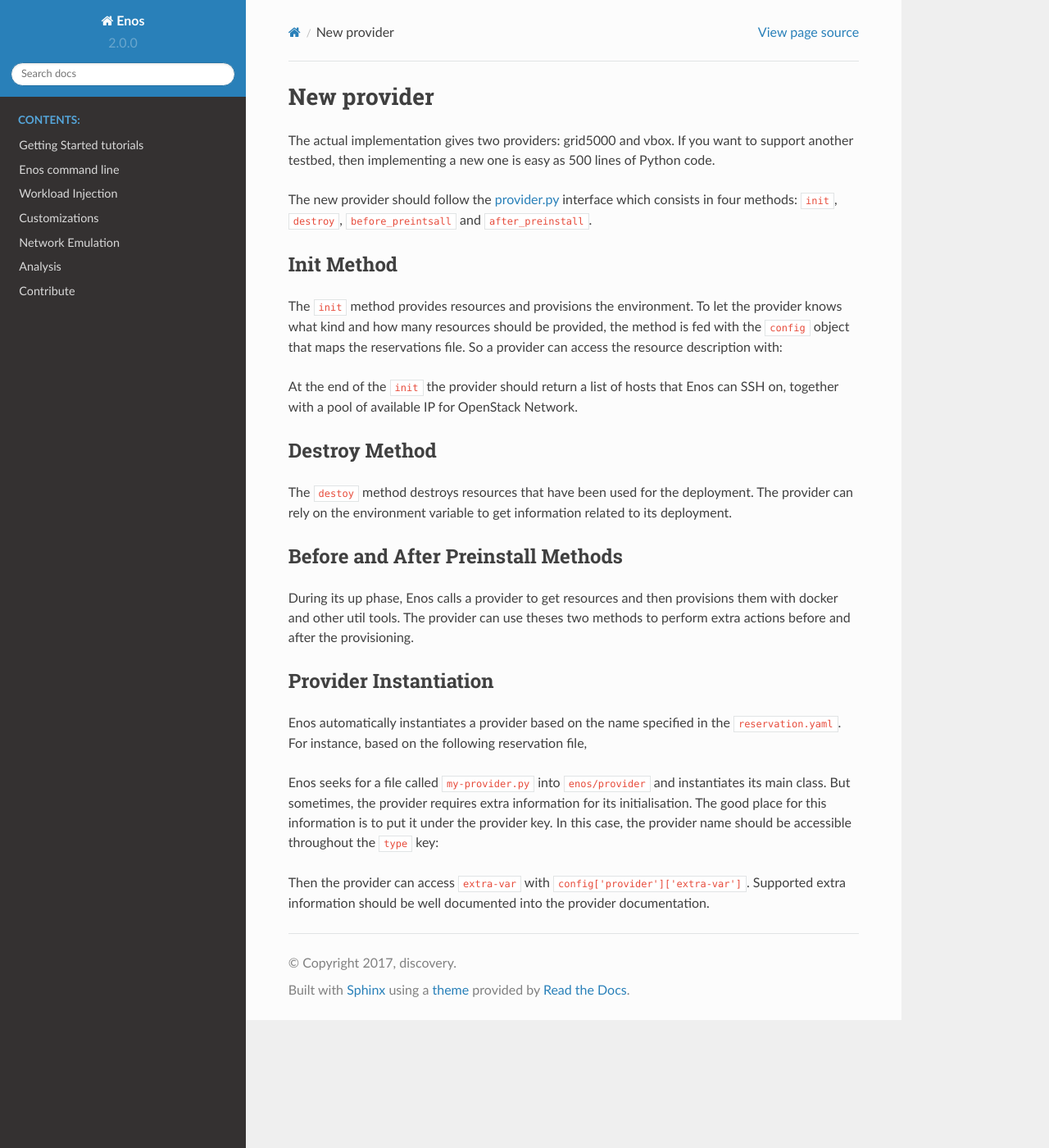
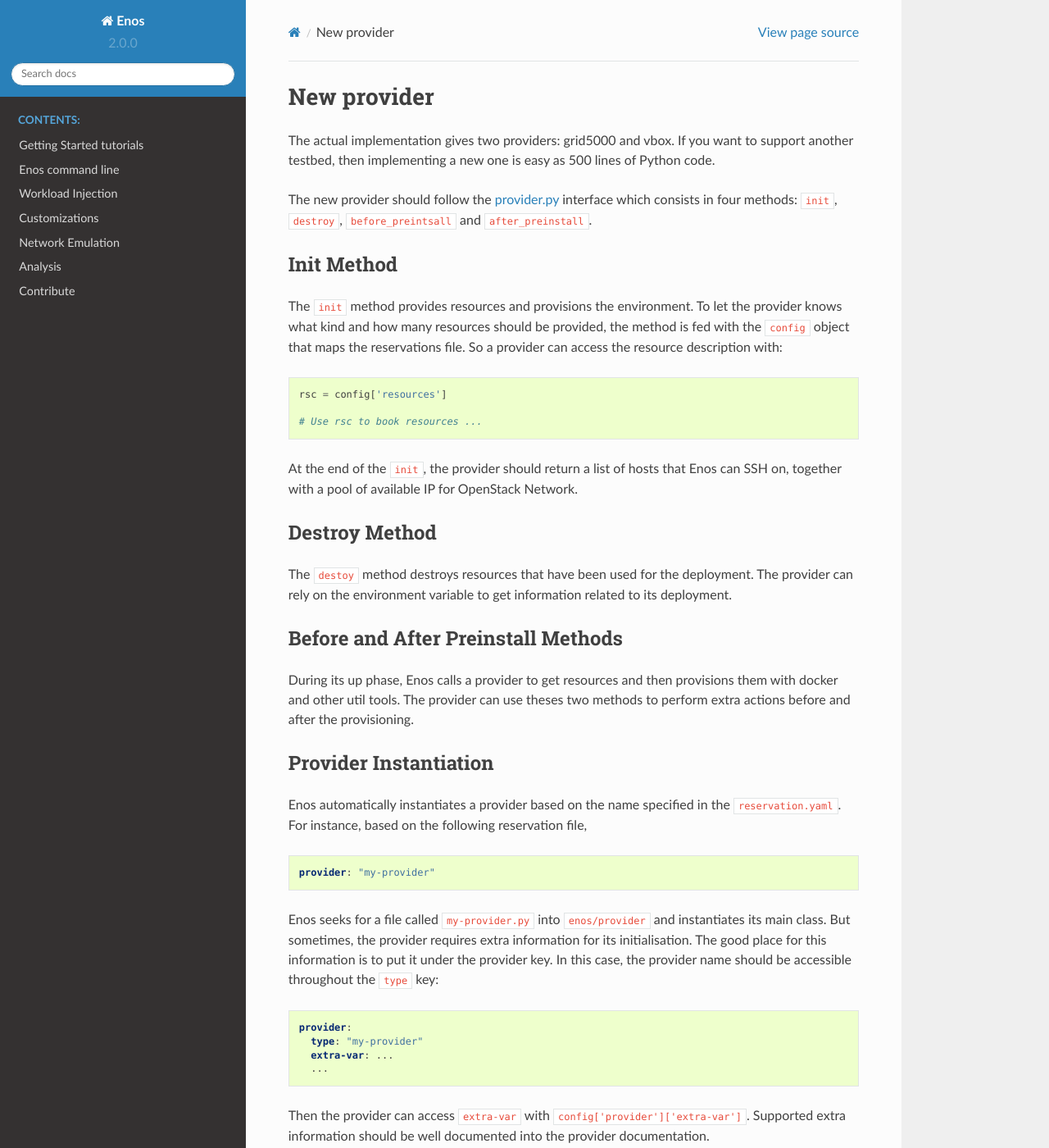
Before and after one commit to BeyondTheClouds/enos, a Sphinx documentation site: the page built from docs/contribute/new-provider.rst, in a window 1280 px wide and 1400 px high. Shown: the whole window at 82% size. Built offline with Sphinx 7.4.7 and the Read the Docs theme 2.0.0, drawn with Linux system fonts in a browser that asks for light colours.

Commit message:
typo (#94)

```diff
--- a/docs/contribute/new-provider.rst
+++ b/docs/contribute/new-provider.rst
@@ -23,11 +23,12 @@
 with:
 
 .. code-block:: python
+
    rsc = config['resources']
 
    # Use rsc to book resources ...
 
-At the end of the ``init`` the provider should return a list of hosts
+At the end of the ``init``, the provider should return a list of hosts
 that Enos can SSH on, together with a pool of available IP for
 OpenStack Network.
 
@@ -54,6 +55,7 @@
 reservation file,
 
 .. code-block:: yaml
+
    provider: "my-provider"
 
 Enos seeks for a file called ``my-provider.py`` into ``enos/provider``
@@ -63,6 +65,7 @@
 provider name should be accessible throughout the ``type`` key:
 
 .. code-block:: yaml
+
    provider:
      type: "my-provider"
      extra-var: ...
```
